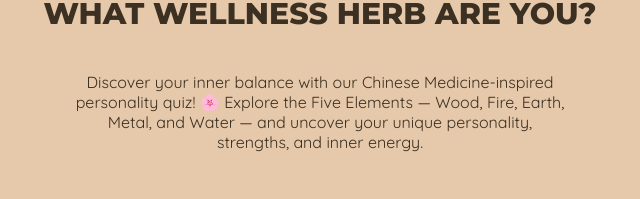
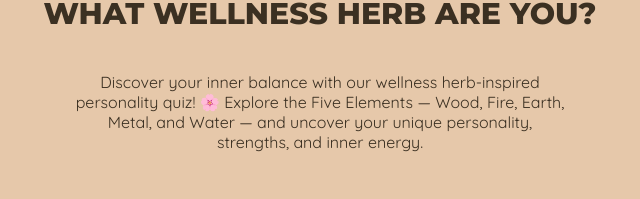
Before and after one commit to BridgingGenerations/heritage-wellness-fest-personality-quiz, a plain HTML site: page index.html in a window 1280 px wide. Shown: the part 395-594 px from the top of the page, 320-960 px from the left. Drawn offline with Linux system fonts and the light colour scheme.

Commit message:
Update index.html

```diff
--- a/index.html
+++ b/index.html
@@ -12,7 +12,7 @@
 </script>
     <meta charset="UTF-8" />
     <meta name="viewport" content="width=device-width, initial-scale=1.0" />
-    <title>TCM Personality quiz</title>
+    <title>Wellness Herb Personality quiz</title>
     <link rel="stylesheet" href="css/style.css" />
     <link rel="preconnect" href="https://fonts.googleapis.com" />
     <link rel="preconnect" href="https://fonts.gstatic.com" crossorigin />
@@ -66,7 +66,7 @@
           </div>
           <h1>What wellness herb are you?</h1>
            <div class=quizdescription>
-            <p>Discover your inner balance with our Chinese Medicine-inspired personality quiz! 🌸 Explore the Five Elements — Wood, Fire, Earth, Metal, and Water — and uncover your unique personality, strengths, and inner energy.</p>
+            <p>Discover your inner balance with our wellness herb-inspired personality quiz! 🌸 Explore the Five Elements — Wood, Fire, Earth, Metal, and Water — and uncover your unique personality, strengths, and inner energy.</p>
            </div>
           <button type="button" id="start-btn" class="btn">
            START YOUR TEST
```
